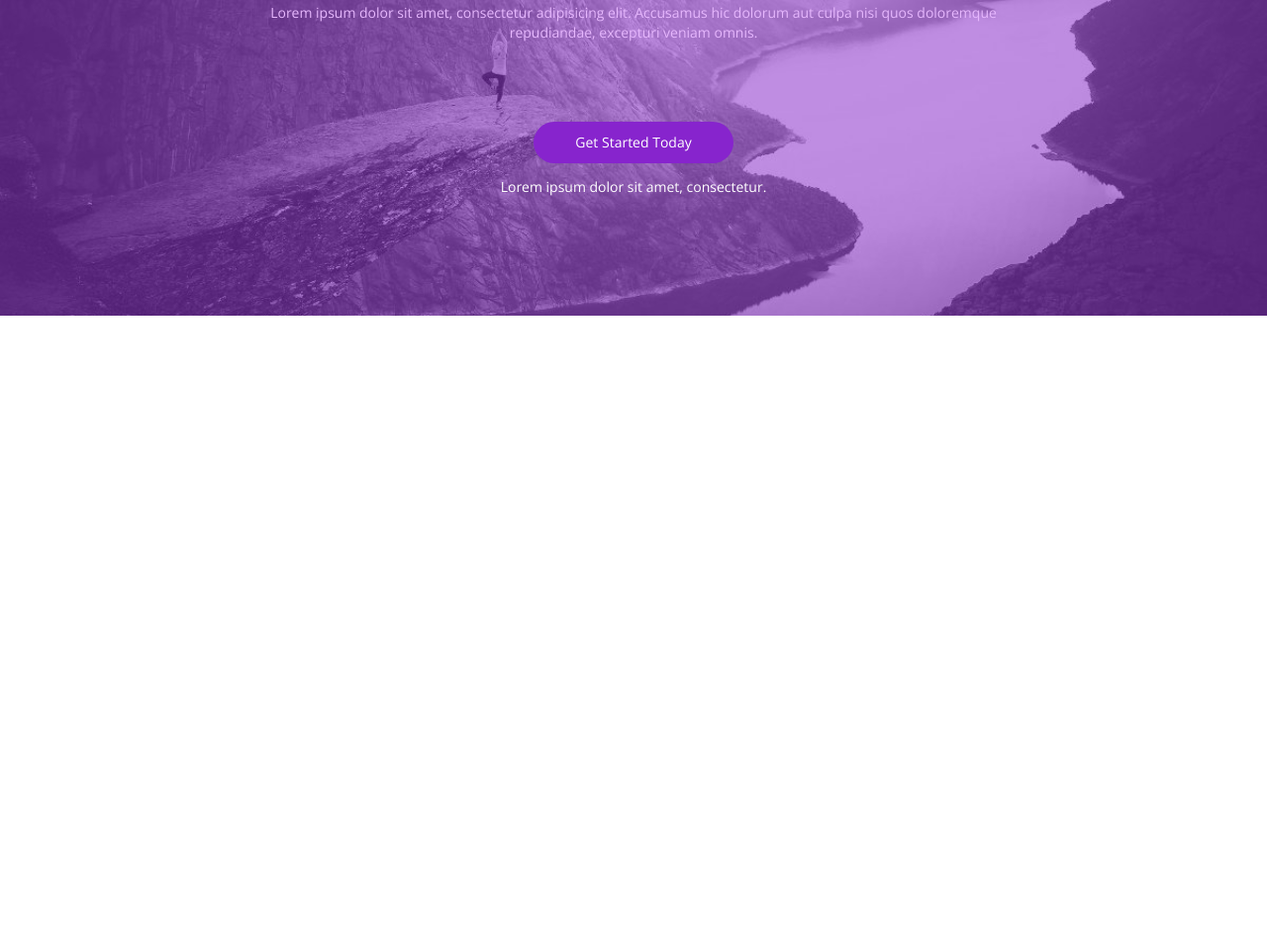
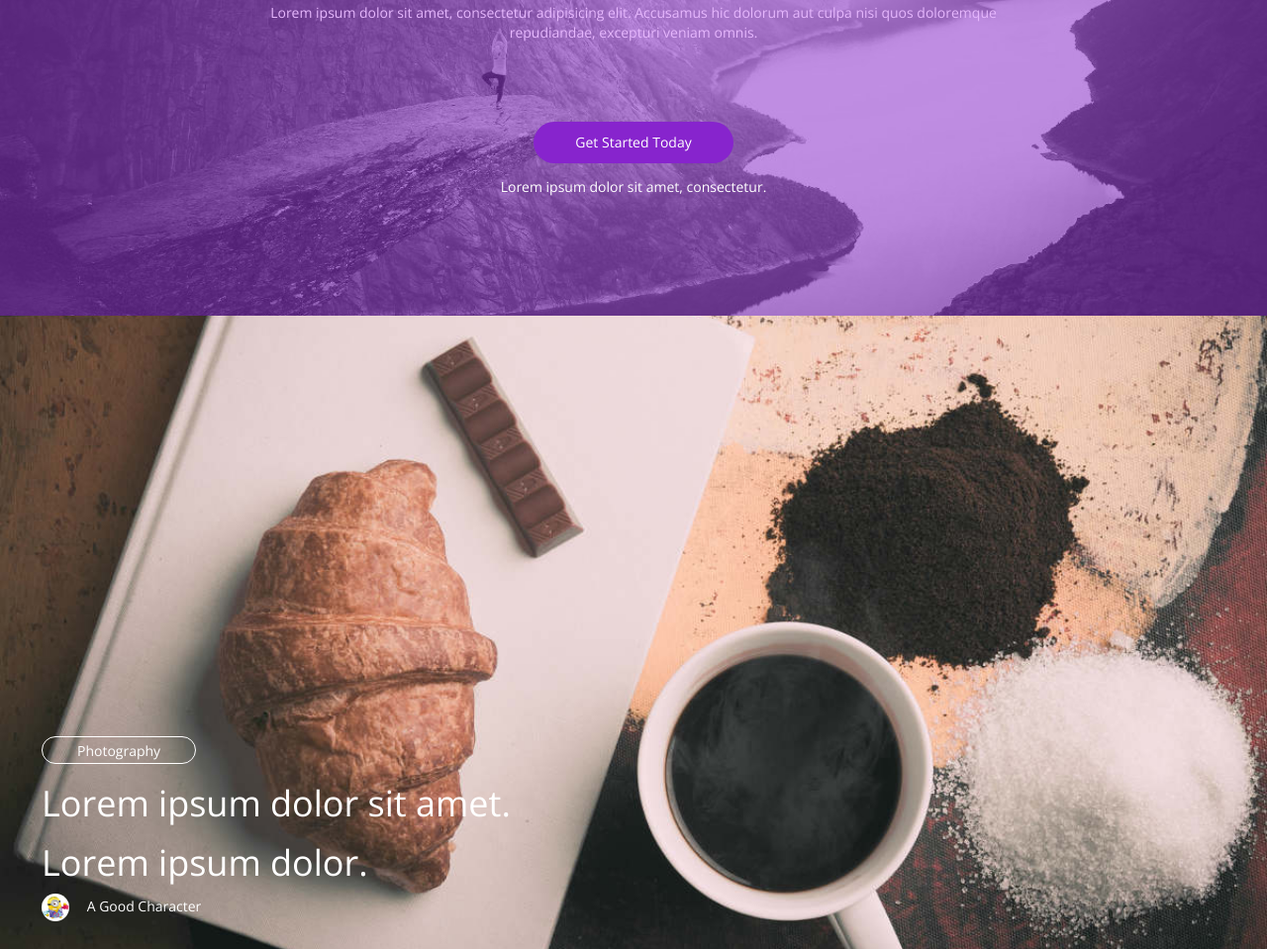
Before and after one commit to parasaro92/psd2html, a website: page index.html in a window 1280 px wide. Shown: the part 2249-3208 px from the top of the page at 99% size. Before the commit the page ends 2568 px from the top, so only its background shows below. Drawn offline with nearby package versions, Linux system fonts and the light colour scheme.

Commit message:
Adding services section

```diff
--- a/Gruntfile.js
+++ b/Gruntfile.js
@@ -9,7 +9,8 @@ module.exports = function(grunt) {
           'assets/stylesheets/common.css': 'assets/stylesheets/src/common.scss',       // 'destination': 'source'
           'assets/stylesheets/land.css': 'assets/stylesheets/src/land.scss',           // 'destination': 'source'
           'assets/stylesheets/about.css': 'assets/stylesheets/src/about.scss',
-          'assets/stylesheets/how_works.css': 'assets/stylesheets/src/how_works.scss'
+          'assets/stylesheets/how_works.css': 'assets/stylesheets/src/how_works.scss',
+          'assets/stylesheets/services.css': 'assets/stylesheets/src/services.scss'
         }
       }
     },
@@ -33,7 +34,8 @@ module.exports = function(grunt) {
            'assets/stylesheets/common.css',
            'assets/stylesheets/land.css',
            'assets/stylesheets/about.css',
-           'assets/stylesheets/how_works.css'
+           'assets/stylesheets/how_works.css',
+           'assets/stylesheets/services.css'
           ]
         }
       }
--- /dev/null
+++ b/assets/stylesheets/src/services.scss
@@ -0,0 +1,34 @@
+#services {
+  background-image: url('../images/coffee.jpg');
+  background-size: cover;
+  background-position: 100% 60%;
+  height: 80vh;
+  color: #FFFFFF;
+  position: relative;
+
+  .service_container {
+    position: absolute;
+    bottom: 2em;
+    left: 3em;
+  }
+
+  .tag {
+    border: 1px solid #FFF;
+    height: 2em;
+    line-height: 2em;
+    padding: 0 2.5em;
+    border-radius: 1em;
+    display: inline-block;
+  }
+
+  .author {
+    line-height: 2em;
+
+    img {
+      height: 2em;
+      width: 2em;
+      margin-right: 1em;
+      border-radius: 50%;
+    }
+  }
+}
--- a/index.html
+++ b/index.html
@@ -125,5 +125,16 @@
   <div class="meta_info">Lorem ipsum dolor sit amet, consectetur.</div>
   </div>
 </section>
+<section id="services">
+  <div class="service_container">
+    <div class="tag">Photography</div>
+    <h1>Lorem ipsum dolor sit amet.</h1>
+    <h1>Lorem ipsum dolor.</h1>
+    <div class="author">
+      <img src="assets/images/minion.jpg" alt="Minion">
+      <span>A Good Character</span>
+    </div>
+  </div>
+</section>
 </body>
 </html>
```
Also changed, not shown: assets/images/coffee.jpg (added), assets/images/minion.jpg (added), assets/stylesheets/app.min.css, assets/stylesheets/services.css (added), 1 other file.
